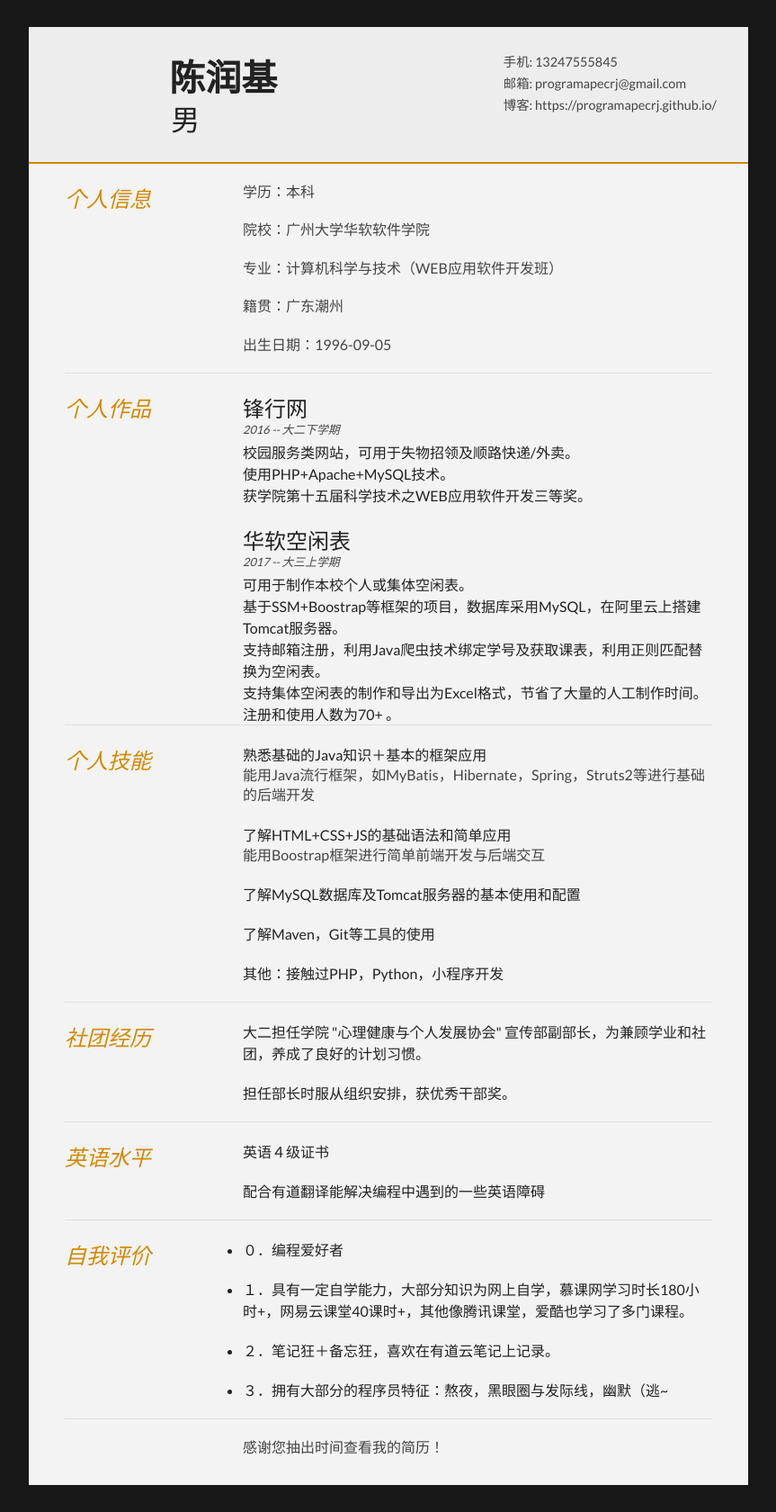
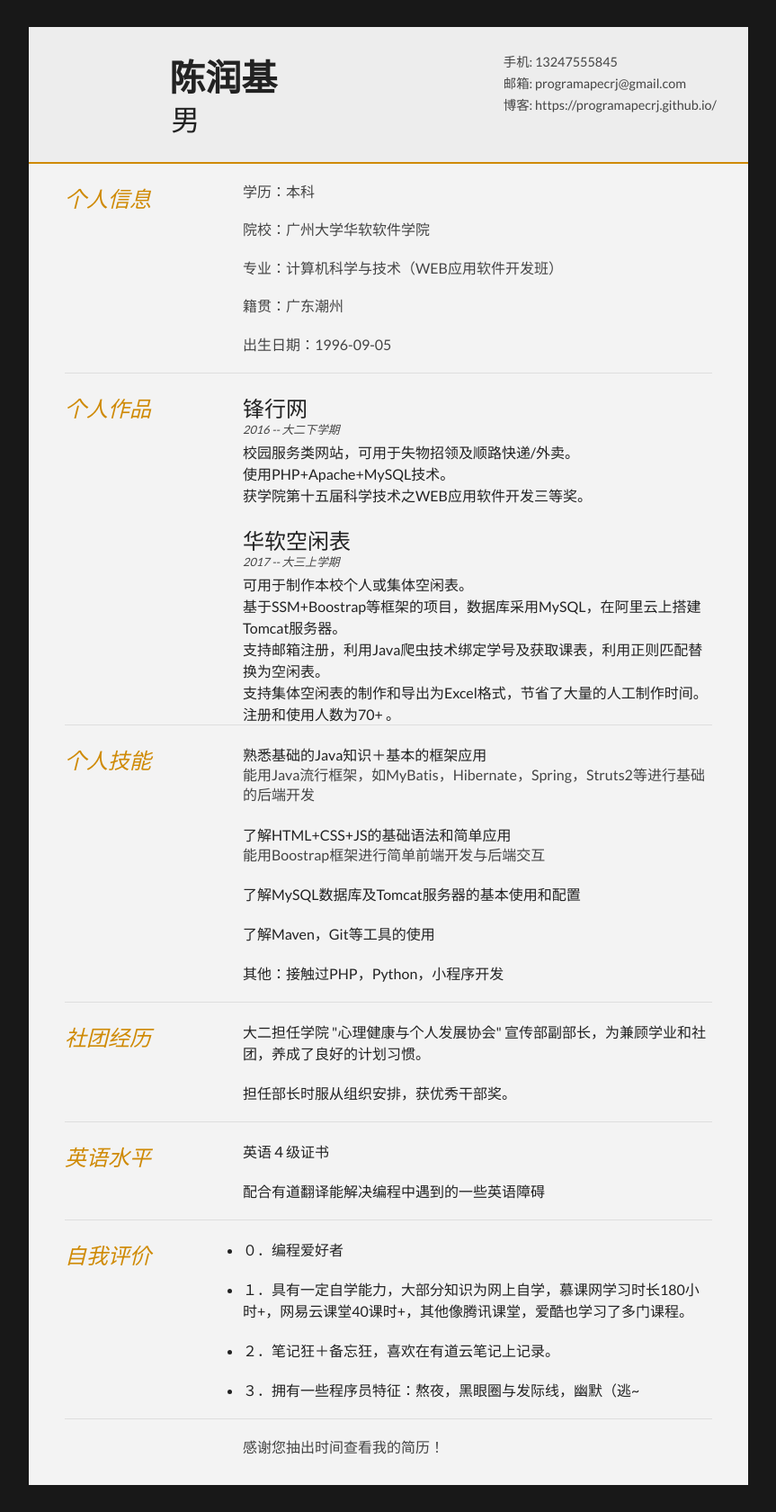
Before and after one commit to ProgramApeCrj/programapecrj.github.io, a Jekyll site: the page built from _posts/2018-05-01-resume.html, in a window 1280 px wide. Shown: the whole page at 90% size, without its empty margins (208-1071 px from the left). Built offline with Jekyll 4.4.1, drawn with Linux system fonts in a browser that asks for light colours.

Commit message:
Update 2018-05-01-resume.html

```diff
--- a/_posts/2018-05-01-resume.html
+++ b/_posts/2018-05-01-resume.html
@@ -176,7 +176,7 @@ title : 我的个人简历（分类：个人信息）
 						 <li>１．具有一定自学能力，大部分知识为网上自学，慕课网学习时长180小时+，网易云课堂40课时+，其他像腾讯课堂，爱酷也学习了多门课程。</li>			<p></p>
 						 <li>２．笔记狂＋备忘狂，喜欢在有道云笔记上记录。</li>
 							<p></p>
-						 <li>３．拥有大部分的程序员特征：熬夜，黑眼圈与发际线，幽默（逃~</li>
+						 <li>３．拥有一些程序员特征：熬夜，黑眼圈与发际线，幽默（逃~</li>
 							<p></p>
 					</ul>
 				</article>
```
